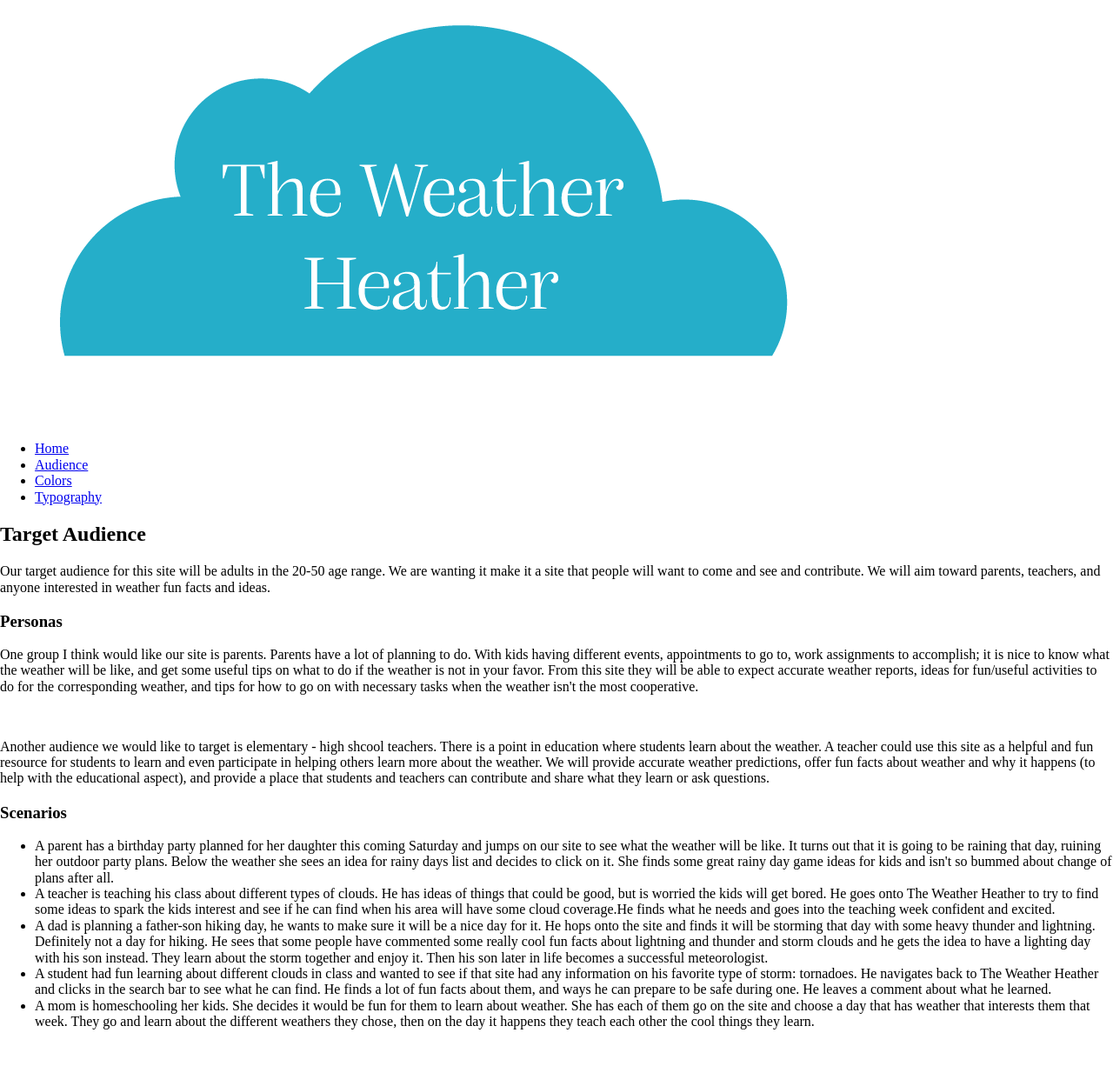
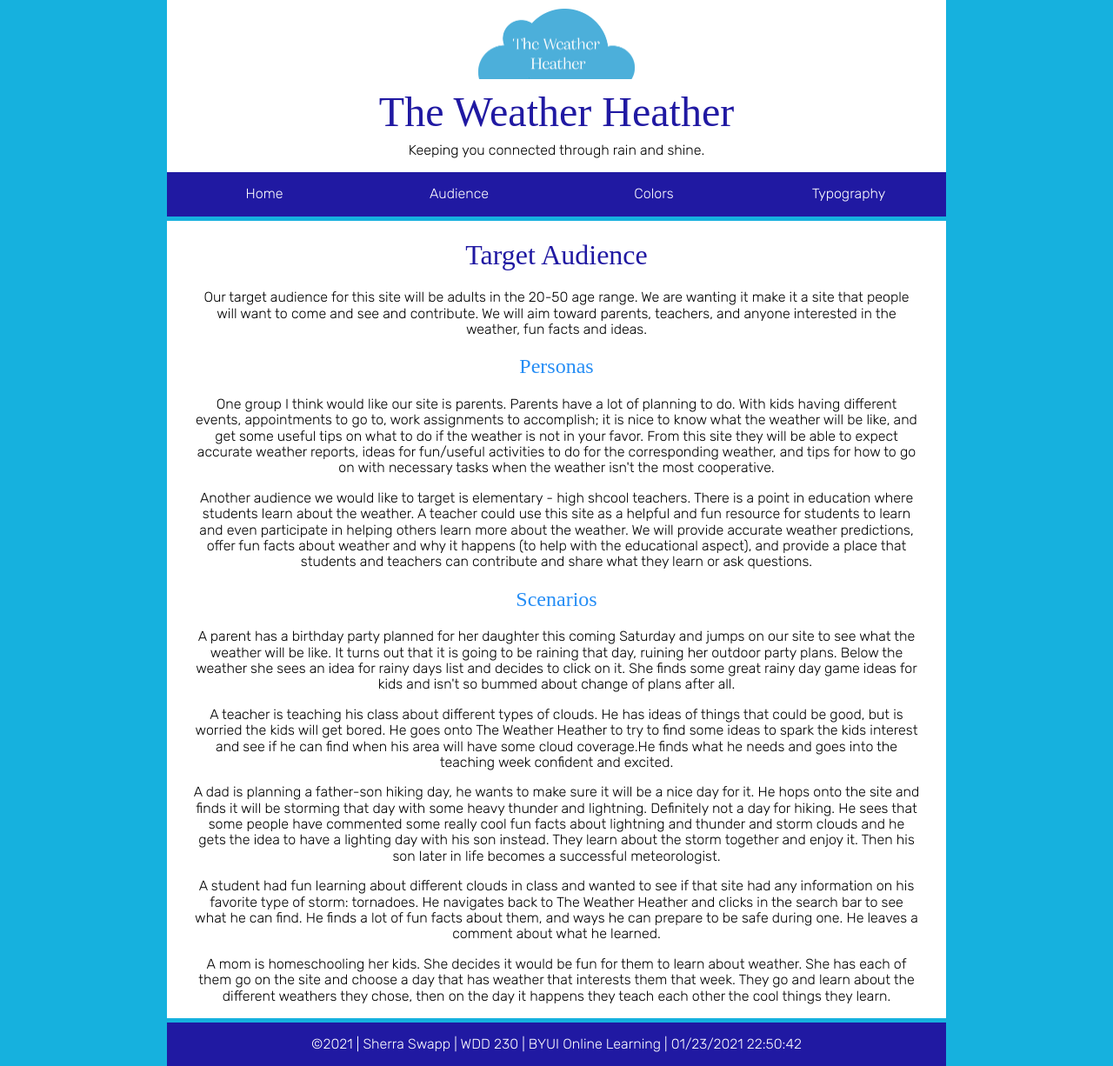
Before and after one commit to sherras/sherras.github.io, a plain HTML site: page lesson3/target-audience.html in a window 1280 px wide. Shown: the whole page at 87% size. Before the commit the page ends 1200 px from the top, so only its background shows below. Drawn offline with nearby package versions, Linux system fonts and the light colour scheme; files that its build step writes are made by us from their sources.

Commit message:
added html and css

```diff
--- /dev/null
+++ b/lesson3/css/large.css
@@ -0,0 +1,2 @@
+@media only screen and (min-width: 80em){
+}
--- /dev/null
+++ b/lesson3/css/medium.css
@@ -0,0 +1,8 @@
+@media only screen and (min-width: 37.5em){
+nav ul{
+    display: flex;
+}
+nav ul li {
+    flex: 1 1 100%;
+}
+}
--- /dev/null
+++ b/lesson3/css/small.css
@@ -0,0 +1,104 @@
+body{
+    color:black;
+    background-color: #16B1De;
+    align-content: center;
+    font-family: 'Rubik', sans-serif;
+    font-weight: 300;
+
+}
+header,
+main{
+    width:70%;
+    margin:auto;
+    background-color:white;
+}
+header,
+footer{
+    display: flex;
+    flex-flow: column;
+}
+footer{
+   background-color:#2019A2;
+   color: white;
+   width:70%;
+    margin:auto;
+
+}
+main{
+    border: solid 5px #16B1De;
+}
+a{
+    color: white;
+    text-decoration: none;
+}
+a:hover{
+    color:#16B1De;
+}
+nav{
+    background-color: #2019A2;
+    text-align: center;
+}
+nav ul{
+    list-style-type: none;
+    margin: 0;
+    padding: 0;
+    overflow: hidden;
+}
+nav ul li a{
+    display: block;
+    text-align: center;
+    padding: 1em;
+    text-decoration: none;
+    color: white;
+}
+nav a:hover{
+    background-color: #258Df5;
+    color: #2019A2;
+}
+.active{
+    color:#16B1De;
+}
+p,
+h1,
+h2,
+h3,
+main ul {
+    padding-left: 30px;
+    padding-right: 30px;
+    text-align: center;
+}
+ul{
+    list-style-type: none;
+}
+header img{
+    width:20%;
+    padding-top: 10px;
+}
+header h1{
+    font-size: 3rem;
+    margin-top: 10px;
+
+}
+header p {
+    margin-top: -25px;
+}
+h1,
+h2,
+h3{
+    font-family: alga, serif;
+    font-style: normal;
+    font-weight: 400;
+}
+h1{
+    color:#2019A2;
+}
+h2{
+    color:#258Df5;
+}
+img{
+    width:60%;
+    padding-left: 30px;
+    padding-right: 30px;
+    margin: auto;
+    display: block;
+}
--- /dev/null
+++ b/lesson3/js/script.js
@@ -0,0 +1,6 @@
+function datesTimes() {
+    let dateNow = document.lastModified;
+    document.getElementById("currentdate").innerHTML = dateNow;
+    let newYear = new Date().getFullYear();
+    document.getElementById('year').innerHTML = newYear;
+}
--- a/lesson3/target-audience.html
+++ b/lesson3/target-audience.html
@@ -5,35 +5,46 @@
     <meta name="viewport" content="width=device-width, initial-scale=1.0">
     <title>The Weather Heather Site Plan</title>
     <meta name="description" content="This is the site plan for theweatherheather.org (available for $12/year). We will be putting the site layouts, colors, typograpy choices, and wireframes on this site plan. We will also be discussing our purpose and audience.">
-    <link rel="icon" type="png" href="images/Artboard 1@350x.png">
-    <link rel="stylesheet" href="css/normalize.css">
-    <script src="#"></script>
+    <link rel="icon" type="img/png" href="images/weather_logo_not_transparent.png">
+    <link rel="stylesheet" href="https://cdnjs.cloudflare.com/ajax/libs/normalize/8.0.1/normalize.min.css">
+    <link rel="stylesheet" href="css/small.css">
+    <link rel="stylesheet" href="css/medium.css">
+    <link rel="preconnect" href="https://fonts.gstatic.com">
+    <link href="https://fonts.googleapis.com/css2?family=Rubik:ital,wght@0,300;0,400;0,500;0,600;0,700;1,300;1,400;1,500;1,600&display=swap" rel="stylesheet">
+    <script src="js/script.js"></script>
 </head>
+<body onload="datesTimes()">
     <header>
-    <img src="images/Artboard 1@350x.png" alt="The Weather Heather Logo">
+        <img src="images/weather_logo_not_transparent.png" alt="The Weather Heather Logo">
+        <h1>The Weather Heather</h1>
+        <p>Keeping you connected through rain and shine.</p>
+    <nav>
         <ul>
+
             <li><a href="index.html">Home</a></li>
             <li><a href="target-audience.html">Audience</a></li>
             <li><a href="color-scheme.html">Colors</a></li>
             <li><a href="typography.html">Typography</a></li>
         </ul>
+    </nav>
     </header>
-<body>
-    <h2>Target Audience</h2>
-    <p>Our target audience for this site will be adults in the 20-50 age range. We are wanting it make it a site that people will want to come and see and contribute. We will aim toward parents, teachers, and anyone interested in weather fun facts and ideas.</p>
-    <h3>Personas</h3>
+<main>
+    <h1>Target Audience</h1>
+    <p>Our target audience for this site will be adults in the 20-50 age range. We are wanting it make it a site that people will want to come and see and contribute. We will aim toward parents, teachers, and anyone interested in the weather, fun facts and ideas.</p>
+    <h2>Personas</h2>
     <p>One group I think would like our site is parents. Parents have a lot of planning to do. With kids having different events, appointments to go to, work assignments to accomplish; it is nice to know what the weather will be like, and get some useful tips on what to do if the weather is not in your favor. From this site they will be able to expect accurate weather reports, ideas for fun/useful activities to do for the corresponding weather, and tips for how to go on with necessary tasks when the weather isn't the most cooperative.</p>
-    <br>
+
     <p>Another audience we would like to target is elementary - high shcool teachers. There is a point in education where students learn about the weather. A teacher could use this site as a helpful and fun resource for students to learn and even participate in helping others learn more about the weather. We will provide accurate weather predictions, offer fun facts about weather and why it happens (to help with the educational aspect), and provide a place that students and teachers can contribute and share what they learn or ask questions.</p>
-    <h3>Scenarios</h3>
-    <ul>
-        <li>A parent has a birthday party planned for her daughter this coming Saturday and jumps on our site to see what the weather will be like. It turns out that it is going to be raining that day, ruining her outdoor party plans. Below the weather she sees an idea for rainy days list and decides to click on it. She finds some great rainy day game ideas for kids and isn't so bummed about change of plans after all.</li>
-        <li>A teacher is teaching his class about different types of clouds. He has ideas of things that could be good, but is worried the kids will get bored. He goes onto The Weather Heather to try to find some ideas to spark the kids interest and see if he can find when his area will have some cloud coverage.He finds what he needs and goes into the teaching week confident and excited.</li>
-        <li>A dad is planning a father-son hiking day, he wants to make sure it will be a nice day for it. He hops onto the site and finds it will be storming that day with some heavy thunder and lightning. Definitely not a day for hiking. He sees that some people have commented some really cool fun facts about lightning and thunder and storm clouds and he gets the idea to have a lighting day with his son instead. They learn about the storm together and enjoy it. Then his son later in life becomes a successful meteorologist.</li>
-        <li>A student had fun learning about different clouds in class and wanted to see if that site had any information on his favorite type of storm: tornadoes. He navigates back to The Weather Heather and clicks in the search bar to see what he can find. He finds a lot of fun facts about them, and ways he can prepare to be safe during one. He leaves a comment about what he learned.</li>
-        <li>A mom is homeschooling her kids. She decides it would be fun for them to learn about weather. She has each of them go on the site and choose a day that has weather that interests them that week. They go and learn about the different weathers they chose, then on the day it happens they teach each other the cool things they learn.</li>
-    </ul>
+
+    <h2>Scenarios</h2>
+        <p>A parent has a birthday party planned for her daughter this coming Saturday and jumps on our site to see what the weather will be like. It turns out that it is going to be raining that day, ruining her outdoor party plans. Below the weather she sees an idea for rainy days list and decides to click on it. She finds some great rainy day game ideas for kids and isn't so bummed about change of plans after all.</p>
+        <p>A teacher is teaching his class about different types of clouds. He has ideas of things that could be good, but is worried the kids will get bored. He goes onto The Weather Heather to try to find some ideas to spark the kids interest and see if he can find when his area will have some cloud coverage.He finds what he needs and goes into the teaching week confident and excited.</p>
+        <p>A dad is planning a father-son hiking day, he wants to make sure it will be a nice day for it. He hops onto the site and finds it will be storming that day with some heavy thunder and lightning. Definitely not a day for hiking. He sees that some people have commented some really cool fun facts about lightning and thunder and storm clouds and he gets the idea to have a lighting day with his son instead. They learn about the storm together and enjoy it. Then his son later in life becomes a successful meteorologist.</p>
+        <p>A student had fun learning about different clouds in class and wanted to see if that site had any information on his favorite type of storm: tornadoes. He navigates back to The Weather Heather and clicks in the search bar to see what he can find. He finds a lot of fun facts about them, and ways he can prepare to be safe during one. He leaves a comment about what he learned.</p>
+        <p>A mom is homeschooling her kids. She decides it would be fun for them to learn about weather. She has each of them go on the site and choose a day that has weather that interests them that week. They go and learn about the different weathers they chose, then on the day it happens they teach each other the cool things they learn.</p>
+</main>
+<footer>
+    <p> &copy;<span id="year"></span> | Sherra Swapp | WDD 230 | <a href="https://www.byui.edu/" target="_blank">BYUI Online Learning</a> | <span id="currentdate"></span> </p>
+</footer>
 </body>
-<footer>
-</footer>
 </html>
```
Also changed, not shown: lesson01/index.html (+1 -1 lines), lesson3/color-scheme.html (+26 -10 lines), lesson3/index.html (+21 -9 lines), lesson3/typography.html (+40 -0 lines), lesson3/images/Artboard 1@350x.png (deleted), lesson3/images/Screen Shot 2021-01-22 at 4.29.00 PM.png (deleted), lesson3/images/color_palette.png (added), lesson3/images/weather_logo_not_transparent.png (added). Lines whose indentation alone changed are shown as unchanged.
